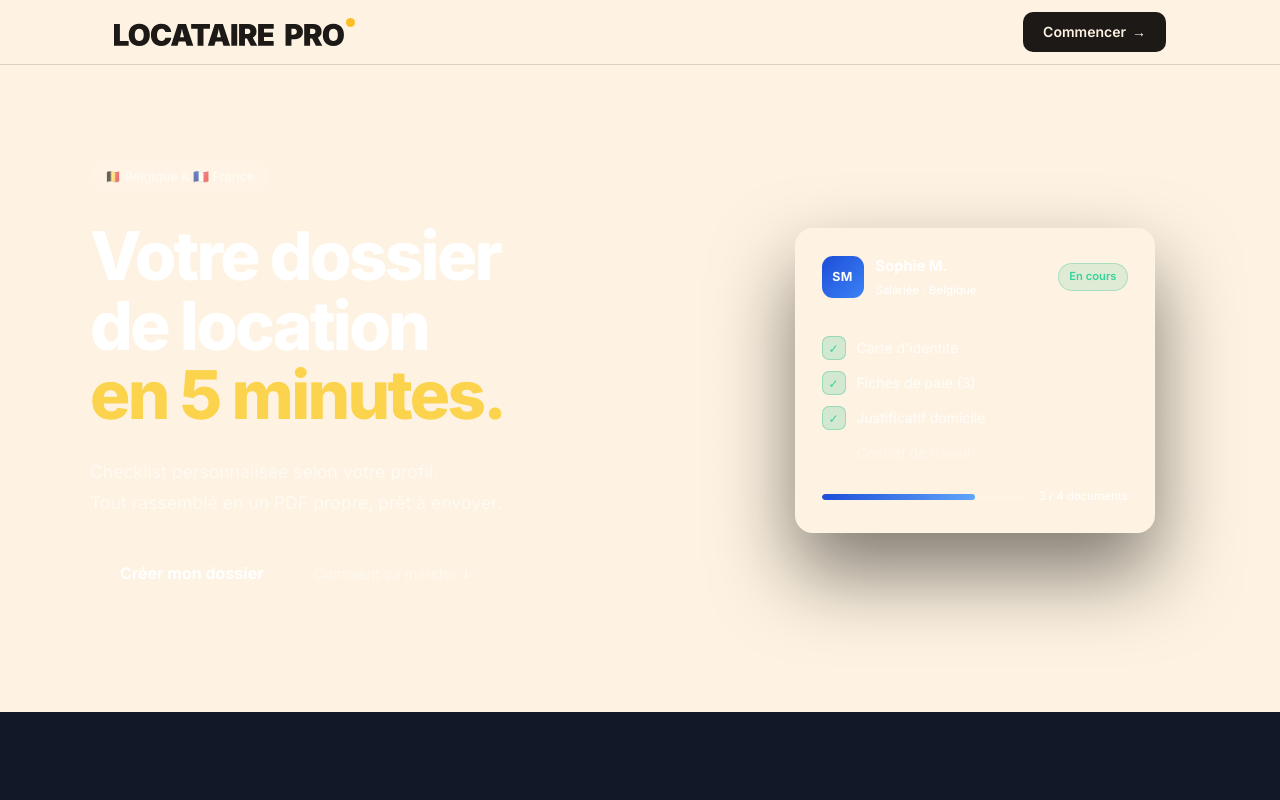
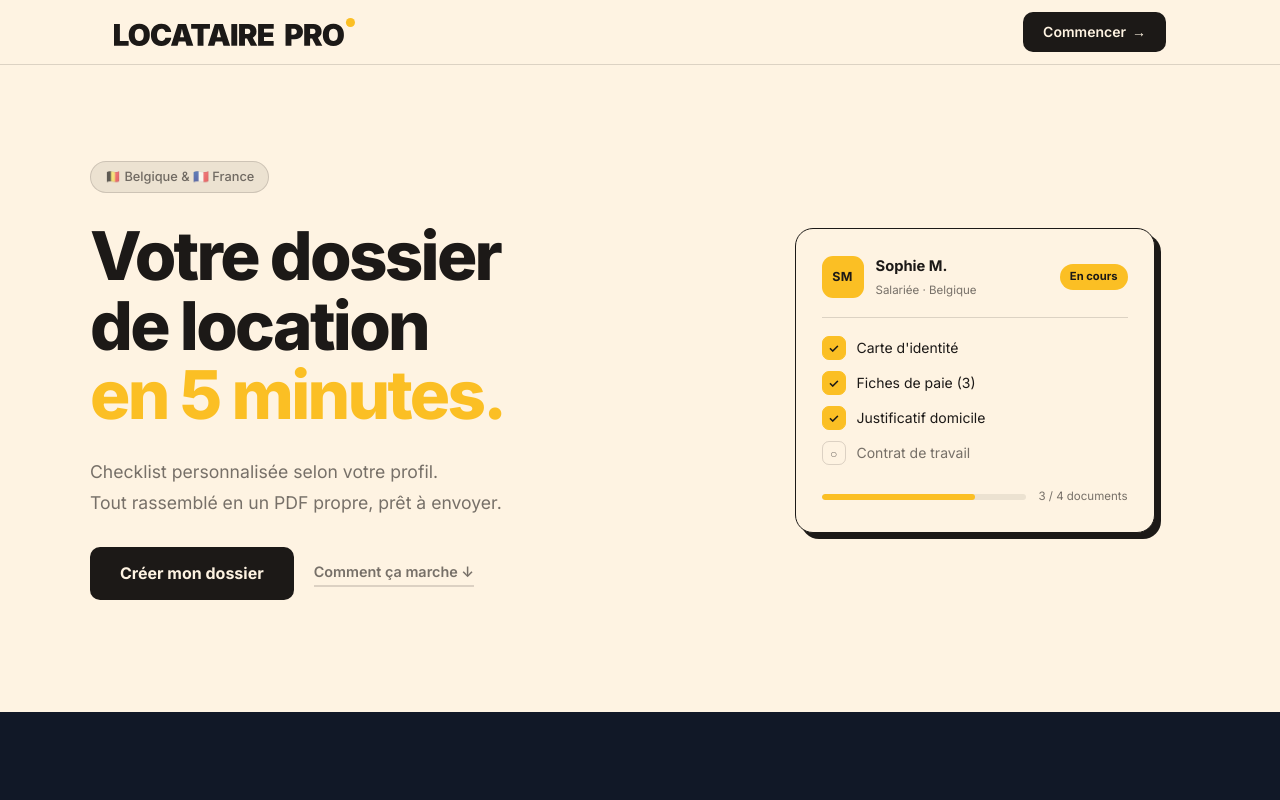
Before and after one commit to LoicDupong/locataire-pro, a Next.js app: page / in a window 1280 px wide. Shown: the top 800 px of the page. Built offline with nearby package versions, Linux system fonts and the light colour scheme.

Commit message:
feat: apply design system to Hero

```diff
--- a/components/landing/Hero.module.scss
+++ b/components/landing/Hero.module.scss
@@ -1,5 +1,3 @@
-// ── Keyframes ────────────────────────────────────────────────────────────────
-
 @keyframes fadeUp {
   from { opacity: 0; transform: translateY(22px); }
   to   { opacity: 1; transform: translateY(0); }
@@ -14,41 +12,14 @@
   to { width: 75%; }
 }
 
-// ── Hero shell ────────────────────────────────────────────────────────────────
-
 .hero {
-  background: var(--dark);
-  color: #fff;
+  background: var(--cream);
+  color: var(--ink);
   padding: 96px 24px 112px;
   overflow: hidden;
-  position: relative;
-
-  // Subtle dot-grid texture
-  &::before {
-    content: '';
-    position: absolute;
-    inset: 0;
-    background-image: radial-gradient(rgba(255,255,255,0.055) 1px, transparent 1px);
-    background-size: 28px 28px;
-    pointer-events: none;
-  }
-
-  // Bottom fade-out
-  &::after {
-    content: '';
-    position: absolute;
-    bottom: 0;
-    left: 0;
-    right: 0;
-    height: 80px;
-    background: linear-gradient(to bottom, transparent, var(--dark));
-    pointer-events: none;
-  }
 }
 
 .inner {
-  position: relative;
-  z-index: 1;
   max-width: 1100px;
   margin: 0 auto;
   display: grid;
@@ -62,8 +33,6 @@
   }
 }
 
-// ── Left column ───────────────────────────────────────────────────────────────
-
 .content {
   display: flex;
   flex-direction: column;
@@ -75,12 +44,12 @@
   align-items: center;
   gap: 8px;
   padding: 5px 14px;
-  background: rgba(255, 255, 255, 0.07);
-  border: 1px solid rgba(255, 255, 255, 0.11);
+  background: var(--ink-08);
+  border: 1px solid var(--ink-15);
   border-radius: 100px;
   font-size: 0.8rem;
   font-weight: 500;
-  color: rgba(255, 255, 255, 0.6);
+  color: var(--ink-60);
   width: fit-content;
 
   opacity: 0;
@@ -92,10 +61,11 @@
   font-weight: 800;
   letter-spacing: -0.04em;
   line-height: 1.03;
+  color: var(--ink);
 
   em {
     font-style: normal;
-    color: #fcd34d; // amber pop on dark
+    color: var(--sun);
   }
 
   opacity: 0;
@@ -105,7 +75,7 @@
 .sub {
   font-size: 1.1rem;
   line-height: 1.75;
-  color: rgba(255, 255, 255, 0.55);
+  color: var(--ink-60);
   max-width: 440px;
 
   opacity: 0;
@@ -126,32 +96,32 @@
   display: inline-flex;
   align-items: center;
   padding: 14px 30px;
-  background: var(--primary);
-  color: #fff;
-  border-radius: 9px;
+  background: var(--ink);
+  color: var(--cream);
+  border-radius: 10px;
   font-weight: 700;
   font-size: 1rem;
-  transition: background 0.15s, transform 0.12s, box-shadow 0.15s;
+  transition: opacity 0.15s, transform 0.12s;
 
   &:hover {
-    background: #2563eb;
+    opacity: 0.85;
     transform: translateY(-2px);
-    box-shadow: 0 10px 28px rgba(29, 78, 216, 0.45);
   }
 }
 
 .secondaryCta {
   font-size: 0.9rem;
-  color: rgba(255, 255, 255, 0.4);
-  font-weight: 500;
-  transition: color 0.15s;
+  color: var(--ink-60);
+  font-weight: 600;
+  border-bottom: 2px solid var(--ink-15);
+  padding-bottom: 2px;
+  transition: color 0.15s, border-color 0.15s;
 
   &:hover {
-    color: rgba(255, 255, 255, 0.85);
+    color: var(--ink);
+    border-color: var(--ink);
   }
 }
-
-// ── Right column — Mock card ──────────────────────────────────────────────────
 
 .mockWrap {
   display: flex;
@@ -162,13 +132,13 @@
 }
 
 .mockCard {
-  background: var(--dark-surface);
-  border: 1px solid rgba(255, 255, 255, 0.09);
+  background: var(--cream);
+  border: 1.5px solid var(--ink);
   border-radius: 18px;
   padding: 26px;
   width: 100%;
   max-width: 360px;
-  box-shadow: 0 40px 80px rgba(0, 0, 0, 0.5), 0 0 0 1px rgba(255, 255, 255, 0.04);
+  box-shadow: 6px 6px 0 var(--ink);
 }
 
 .mockHeader {
@@ -180,14 +150,14 @@
 .mockAvatar {
   width: 42px;
   height: 42px;
-  background: linear-gradient(135deg, #1d4ed8, #3b82f6);
+  background: var(--sun);
   border-radius: 11px;
   display: flex;
   align-items: center;
   justify-content: center;
   font-size: 0.78rem;
   font-weight: 700;
-  color: #fff;
+  color: var(--ink);
   flex-shrink: 0;
   letter-spacing: 0.02em;
 }
@@ -199,29 +169,28 @@
 .mockName {
   font-weight: 700;
   font-size: 0.92rem;
-  color: #fff;
+  color: var(--ink);
 }
 
 .mockRole {
   font-size: 0.72rem;
-  color: var(--dark-muted);
+  color: var(--ink-60);
   margin-top: 2px;
 }
 
 .mockStatus {
   padding: 4px 10px;
-  background: rgba(16, 185, 129, 0.13);
-  color: #34d399;
+  background: var(--sun);
+  color: var(--ink);
   border-radius: 100px;
   font-size: 0.7rem;
-  font-weight: 600;
-  border: 1px solid rgba(16, 185, 129, 0.25);
+  font-weight: 700;
   white-space: nowrap;
 }
 
 .mockDivider {
   height: 1px;
-  background: rgba(255, 255, 255, 0.07);
+  background: var(--ink-15);
   margin: 18px 0;
 }
 
@@ -236,18 +205,19 @@
   align-items: center;
   gap: 11px;
   font-size: 0.875rem;
-  color: rgba(255, 255, 255, 0.38);
+  color: var(--ink-60);
 
   opacity: 0;
   animation: slideIn 0.4s ease forwards;
 
   &.done {
-    color: rgba(255, 255, 255, 0.82);
+    color: var(--ink);
 
     .mockCheck {
-      background: rgba(16, 185, 129, 0.18);
-      color: #34d399;
-      border-color: rgba(16, 185, 129, 0.3);
+      background: var(--sun);
+      color: var(--ink);
+      border-color: var(--sun);
+      font-weight: 800;
     }
   }
 }
@@ -255,7 +225,7 @@
 .mockCheck {
   width: 24px;
   height: 24px;
-  border: 1px solid rgba(255, 255, 255, 0.14);
+  border: 1.5px solid var(--ink-15);
   border-radius: 7px;
   display: flex;
   align-items: center;
@@ -274,7 +244,7 @@
 .mockBarTrack {
   flex: 1;
   height: 6px;
-  background: rgba(255, 255, 255, 0.08);
+  background: var(--ink-08);
   border-radius: 100px;
   overflow: hidden;
 }
@@ -282,7 +252,7 @@
 .mockBarFill {
   height: 100%;
   width: 0;
-  background: linear-gradient(90deg, #1d4ed8, #60a5fa);
+  background: var(--sun);
   border-radius: 100px;
   animation: fillBar 1.2s cubic-bezier(0.4, 0, 0.2, 1) forwards;
   animation-delay: 1.6s;
@@ -290,6 +260,6 @@
 
 .mockBarLabel {
   font-size: 0.72rem;
-  color: var(--dark-muted);
+  color: var(--ink-60);
   white-space: nowrap;
 }
```
